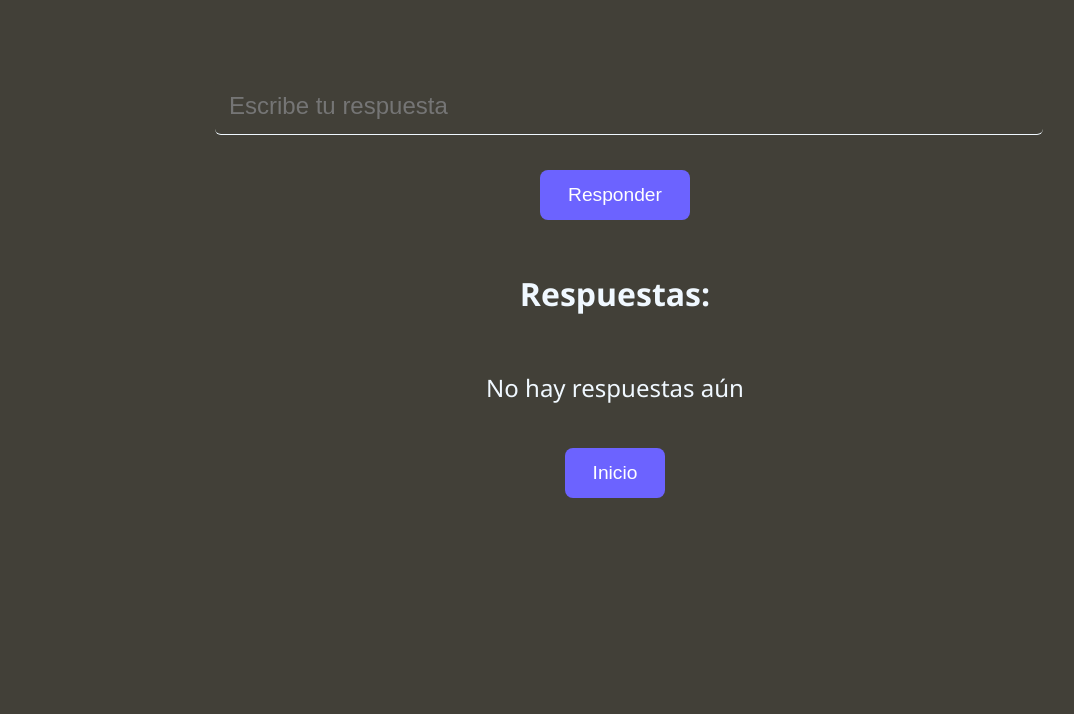
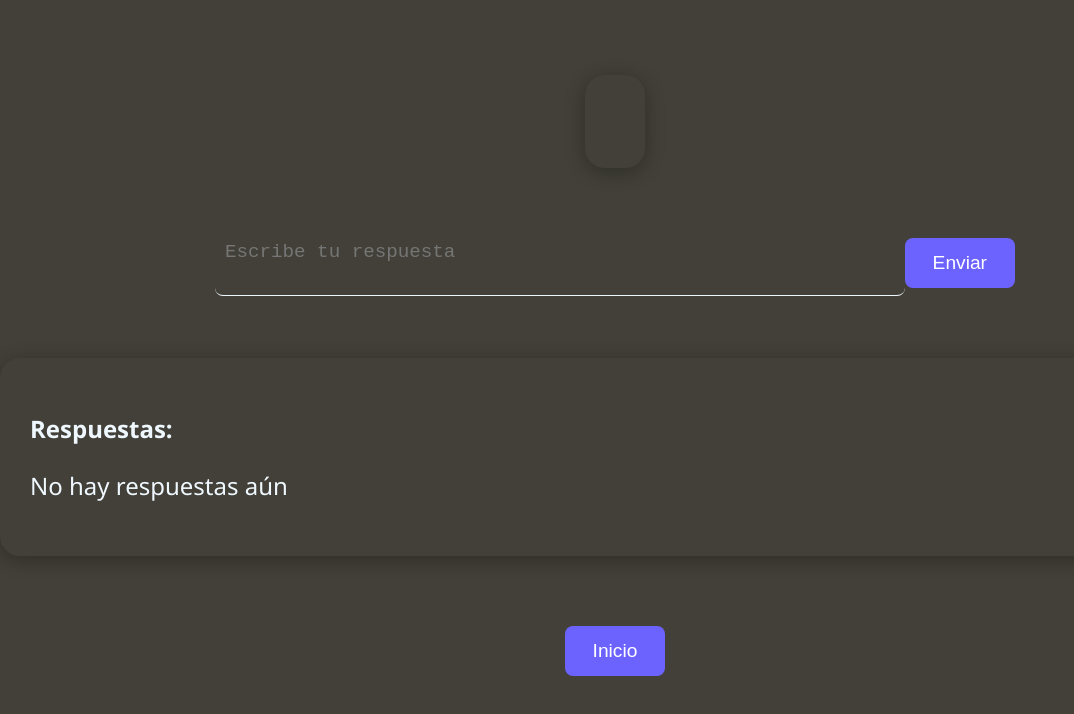
Before and after one commit to steve-quezada/IngeSoft2-P1-Frontend, a React (Vite) app in the folder proyecto-is2/: page /pregunta in a window 1280 px wide. Shown: the top 714 px of the page, without its empty margins (25-1099 px from the left). Built offline with nearby package versions, Linux system fonts and the light colour scheme.

Commit message:
feat: agregue funcionalidad de votacion en las respuestas y actualize archivos css

```diff
--- a/proyecto-is2/src/pages/ListaPreguntas.css
+++ b/proyecto-is2/src/pages/ListaPreguntas.css
@@ -27,3 +27,30 @@ p{
 small{
     color: aliceblue;
 }
+
+.boxPreguntas{
+    width: 1200px;         /* ancho máximo */
+    margin: 50px auto;        /* centra horizontalmente */
+    padding: 30px;
+    background-color: #424038; /* color de fondo del box */
+    border-radius: 20px;      /* bordes redondeados */
+    text-align: left;       /* centra el texto */
+    box-shadow: 0 4px 20px rgba(0, 0, 0, 0.3);
+}
+
+.boxIndividual{
+    border: 1px solid #ccc;
+    margin: 10px 0;
+    padding: 10px;
+    cursor: pointer
+}
+
+.tituloPregunta{
+    color: aliceblue;
+    font-size: 1.6rem;
+    padding: 0 0 0 0;
+}
+
+.autorPregunta{
+    color: aliceblue;
+}
--- a/proyecto-is2/src/pages/ListaPreguntas.jsx
+++ b/proyecto-is2/src/pages/ListaPreguntas.jsx
@@ -47,17 +47,12 @@ function ListaPreguntas() {
             {preguntas.length === 0 ? (
                 <p>No hay preguntas disponibles</p>
             ) : (
-                <div>
+                <div className="boxPreguntas">
                     {preguntas.map((pregunta) => (
-                        <div key={pregunta.id} style={{
-                            border: '1px solid #ccc',
-                            margin: '10px 0',
-                            padding: '10px',
-                            cursor: 'pointer'
-                        }} onClick={() => verPregunta(pregunta)}>
-                            <h3>{pregunta.title}</h3>
-                            {pregunta.description && <p>{pregunta.description}</p>}
-                            <small>Por: {pregunta.author}</small>
+                        <div className="boxIndividual" key={pregunta.id}
+                            onClick={() => verPregunta(pregunta)}>
+                            <h3 className="tituloPregunta">{pregunta.title}</h3>
+                            <small className="autorPregunta">Por: {pregunta.author}</small>
                         </div>
                     ))}
                 </div>
--- a/proyecto-is2/src/pages/Pregunta.css
+++ b/proyecto-is2/src/pages/Pregunta.css
@@ -11,21 +11,36 @@ body, html {
   flex-direction: column;
   align-items: center;     /* CENTRA HORIZONTALMENTE */
   padding: 25px;
+  overflow-wrap: break-word;
 }
 
-.h2Pregunta{
-    font-size: 2rem;
-    color: aliceblue;
+.boxPregunta{
+    max-width: 700px;         /* ancho máximo */
+    margin: 50px auto;        /* centra horizontalmente */
+    padding: 30px;
+    background-color: #424038; /* color de fondo del box */
+    border-radius: 20px;      /* bordes redondeados */
+    text-align: left;       /* centra el texto */
+    box-shadow: 0 4px 20px rgba(0, 0, 0, 0.3); /* sombra elegante */
 }
 
-h3{
-    font-size: 2rem;
+.h2Pregunta {
+    font-size: 2.5rem;
     color: aliceblue;
+    margin-bottom: 10px; /* poco espacio debajo */
 }
 
-p{
-    font-size: 1.5rem;
+.autor {
+    font-size: 1.1rem;
+    color: aliceblue;      /* un gris azulado suave */
+    margin-top: 0;
+    margin-bottom: 20px; /* separa de la descripción */
+}
+
+.descripcion {
+    font-size: 1.6rem;
     color: aliceblue;
+    line-height: 1.6;    /* hace el texto más legible */
 }
 
 button {
@@ -45,15 +60,90 @@ button:hover {
   background-color: #5750d9;
 }
 
-.formulario {
+.botonResponder{
+    color: white;
+
+}
+
+.formularioRespuesta {
+  display: flex; /* Make it a flex container */
+  /* Add alignment rules as needed */
+  flex-direction: row;
+  align-items: center; /* Vertically aligns the content */
+  width: 100%; /* Makes sure it takes up available space */
+}
+
+.textareaRespuesta {
+  width: 100%;
+  min-height: 40px;         /* altura mínima */
+  max-height: 200px;        /* altura máxima */
+  padding: 10px;
+  font-size: 1.2rem;
+  border-radius: 8px;;
+  resize: none;             /* quita el resize manual */
+  overflow-y: auto;         /* scroll si se excede el max-height */
+  box-sizing: border-box;
+}
+
+
+.boxFormulario {
   display: flex;
-  flex-direction: column;
-  gap: 15px; /* Espacio entre inputs */
+  flex-direction: row;
+  gap: 15px;
   width: 100%;
-  max-width: 800px; /* Hace que el formulario sea más ancho */
+  max-width: 800px;
+  align-items: center; /* Recommended to vertically align button and form */
 }
+
 
 .respuestas{
     font-size: 1.3rem;
     color: aliceblue;
 }
+
+.respuestas {
+  font-size: 1.3rem;
+  color: aliceblue;
+  background: #2c2a24;
+  padding: 10px;
+  border-radius: 8px;
+  margin-bottom: 10px;
+  display: flex;
+  justify-content: space-between;
+  align-items: center;
+}
+
+.votos {
+  display: flex;
+  align-items: center;
+  gap: 10px;
+}
+
+h3{
+    font-size: 1.5rem;
+    color: aliceblue;
+}
+
+.votos button {
+  background-color: transparent;
+  color: white;
+  border: none;
+  padding: 5px 10px;
+  border-radius: 5px;
+  cursor: pointer;
+  transition: 0.2s ease;
+}
+
+.votos button:hover {
+  background-color: #5750d9;
+}
+
+.boxRespuestas{
+    width: 1200px;         /* ancho máximo */
+    margin: 50px auto;        /* centra horizontalmente */
+    padding: 30px;
+    background-color: #424038; /* color de fondo del box */
+    border-radius: 20px;      /* bordes redondeados */
+    text-align: left;       /* centra el texto */
+    box-shadow: 0 4px 20px rgba(0, 0, 0, 0.3);
+}
--- a/proyecto-is2/src/pages/Pregunta.jsx
+++ b/proyecto-is2/src/pages/Pregunta.jsx
@@ -1,4 +1,4 @@
-import { useParams } from "react-router-dom"
+import { api } from "../services/api"
 import { useState } from "react"
 import { useNavigate, useLocation } from "react-router-dom"
 import "./Pregunta.css"
@@ -14,7 +14,7 @@ function Pregunta() {
     function manejarEnvio(e) {
         e.preventDefault()
         if (nuevaRespuesta.trim() !== "") { //Si la respuesta contiene algo utilizamos os hooks para actualizar la lista y la respuesta
-        setRespuestas([...respuestas, nuevaRespuesta])
+        setRespuestas([...respuestas, { texto: nuevaRespuesta, votos: 0 }])
         setNuevaRespuesta("")
         }
     }
@@ -23,35 +23,57 @@ function Pregunta() {
         navigate('/')
     }
 
+    function votar(index, cambio) {
+        setRespuestas((prev) =>
+        prev.map((r, i) =>
+        i === index ? { ...r, votos: r.votos + cambio } : r
+        ));
+    }
+
+
 
 return (
     <div className="mainPregunta">
+        <div className="boxPregunta">
             <h2 className="h2Pregunta">{pregunta}</h2>
-        {autor && <p><strong>Autor:</strong> {autor}</p>}
-        {descripcion && <p><strong>Descripcion:</strong> {descripcion}</p>}
+            {autor && <p className="autor"><strong>Autor:</strong> {autor}</p>}
+            {descripcion && <p className="descripcion"><strong>Descripcion:</strong> {descripcion}</p>}
+        </div>
 
-
-        <form className="formulario"onSubmit={manejarEnvio}>
-        <input
-            type="text"
+        <div className="boxFormulario">
+            <form className="formularioRespuesta"onSubmit={manejarEnvio}>
+            <textarea className="textareaRespuesta"
                 placeholder="Escribe tu respuesta"
                 value={nuevaRespuesta}
                 onChange={(e) => setNuevaRespuesta(e.target.value)}
+                onInput={(e) => {
+                    e.target.style.height = "auto";   // Reinicia altura
+                    e.target.style.height = e.target.scrollHeight + "px"; // Ajusta según contenido
+                }}
             />
-        <button type="submit">Responder</button>
+            <button className="botonResponder" type="submit">Enviar</button>
             </form>
+        </div>
 
+        <div className="boxRespuestas">
             <h3>Respuestas:</h3>
             {respuestas.length > 0 ? (
                 <ul>
                     {respuestas.map((r, i) => (
-                    <li className="respuestas" key={i}>{r}</li>
+                    <li className="respuestas" key={i}>
+                        <div className="respuestaTexto">{r.texto}</div>
+                        <div className="votos">
+                        <button onClick={() => votar(i, 1)}>👍</button>
+                        <span>{r.votos}</span>
+                        <button onClick={() => votar(i, -1)}>👎</button>
+                        </div>
+                    </li>
                     ))}
                 </ul>
                 ) : (
                 <p>No hay respuestas aún</p>
                 )}
-
+        </div>
         <button onClick={botonInicio}>Inicio</button>
     </div>
   )
```
Lines whose indentation alone changed are shown as unchanged.
